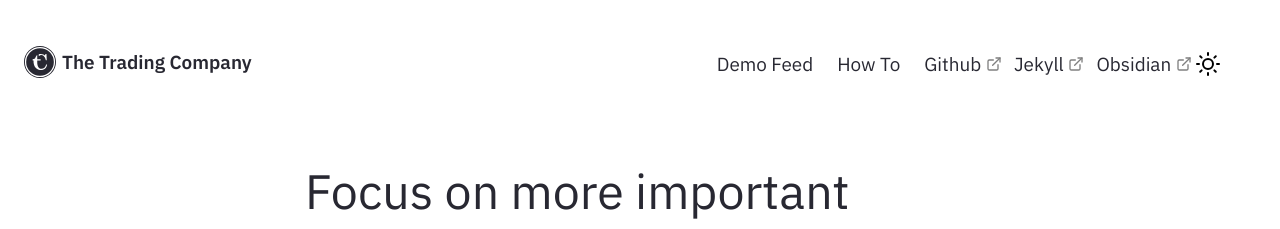
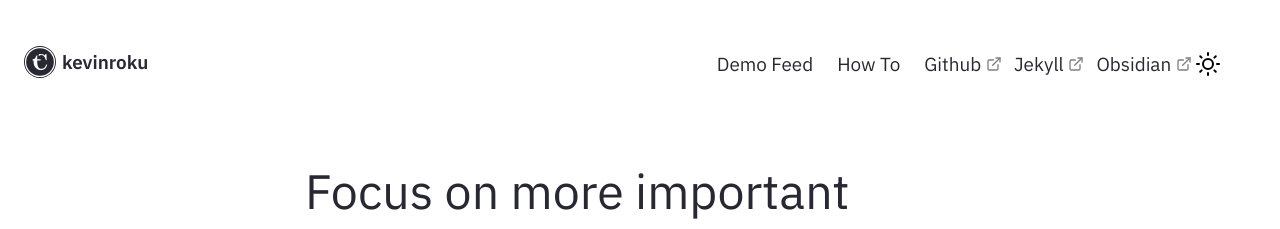
Before and after one commit to kevinroku/nroku.github.io, a Jekyll site: the page built from pages/index.md, in a window 1280 px wide and 900 px high. Shown: the top 229 px of the window. Built offline with Jekyll 4.4.1, drawn with Linux system fonts in a browser that asks for light colours.

Commit message:
Update _config.yml

```diff
--- a/_config.yml
+++ b/_config.yml
@@ -27,7 +27,7 @@ baseurl: ""
 
 # Website Header, Description, Footer year and text.
 # If you are deleting this, make sure you remove it from HTML files too
-heading: The Trading Company # Change this
+heading: kevinroku # Change this
 content: Obsidian ready Jekyll Theme
 copyright:
   year: © 2022 - 2023
```
